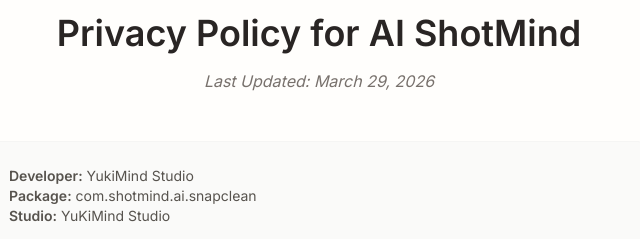
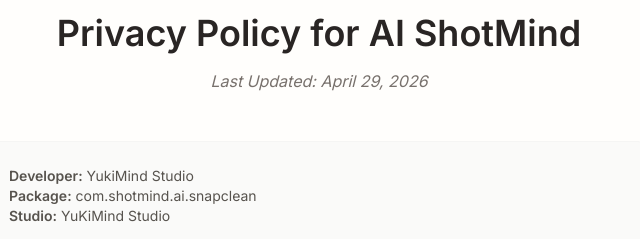
Before and after one commit to 2335505yangyan/yukimind-web, a plain HTML site: page privacy-aishotmind.html in a window 1280 px wide. Shown: the part 126-365 px from the top of the page, 321-961 px from the left. Drawn offline with nearby package versions, Linux system fonts and the light colour scheme.

Commit message:
Update privacy-aishotmind.html

```diff
--- a/privacy-aishotmind.html
+++ b/privacy-aishotmind.html
@@ -20,7 +20,7 @@
                 On-Device AI
             </div>
             <h1 class="text-3xl md:text-4xl font-bold text-stone-800">Privacy Policy for AI ShotMind</h1>
-            <p class="mt-4 text-stone-500 italic">Last Updated: March 29, 2026</p>
+            <p class="mt-4 text-stone-500 italic">Last Updated: April 29, 2026</p>
         </div>
 
         <div class="bg-stone-50 rounded-2xl p-6 mb-10 text-sm text-stone-600 border border-stone-100">
```
